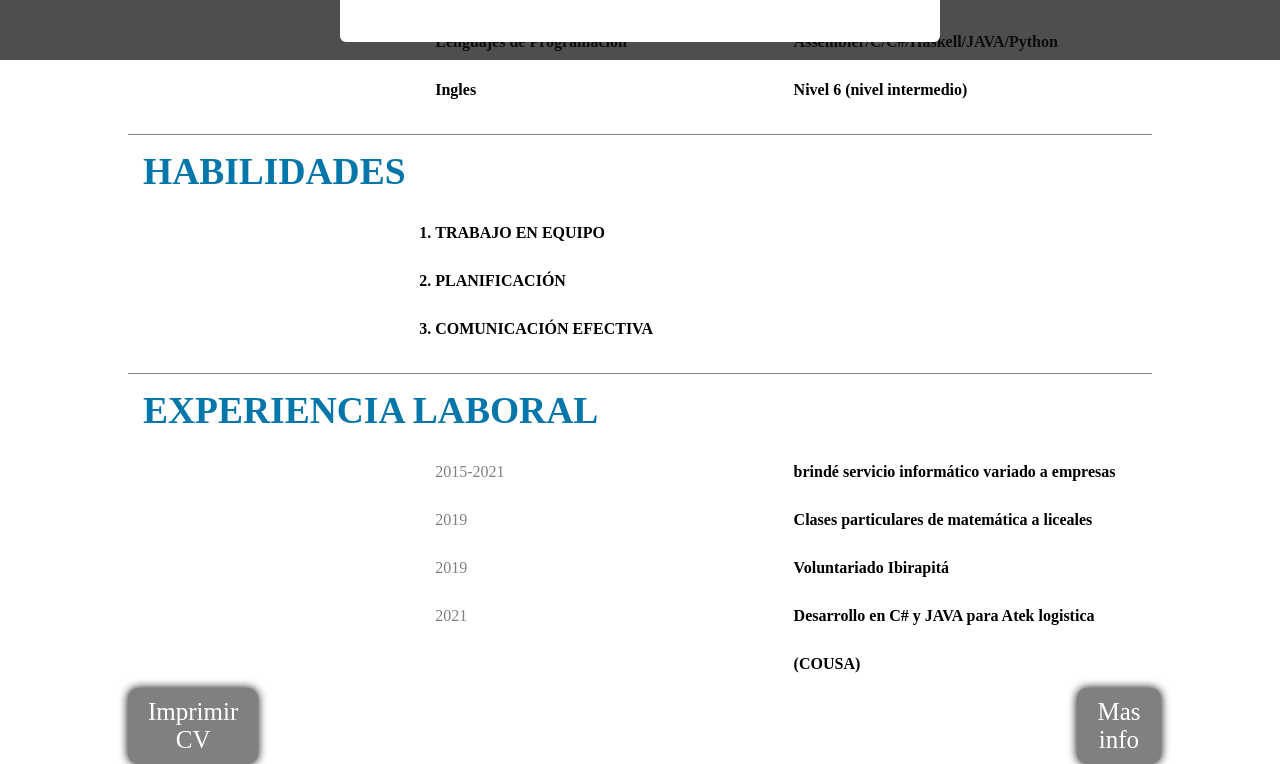
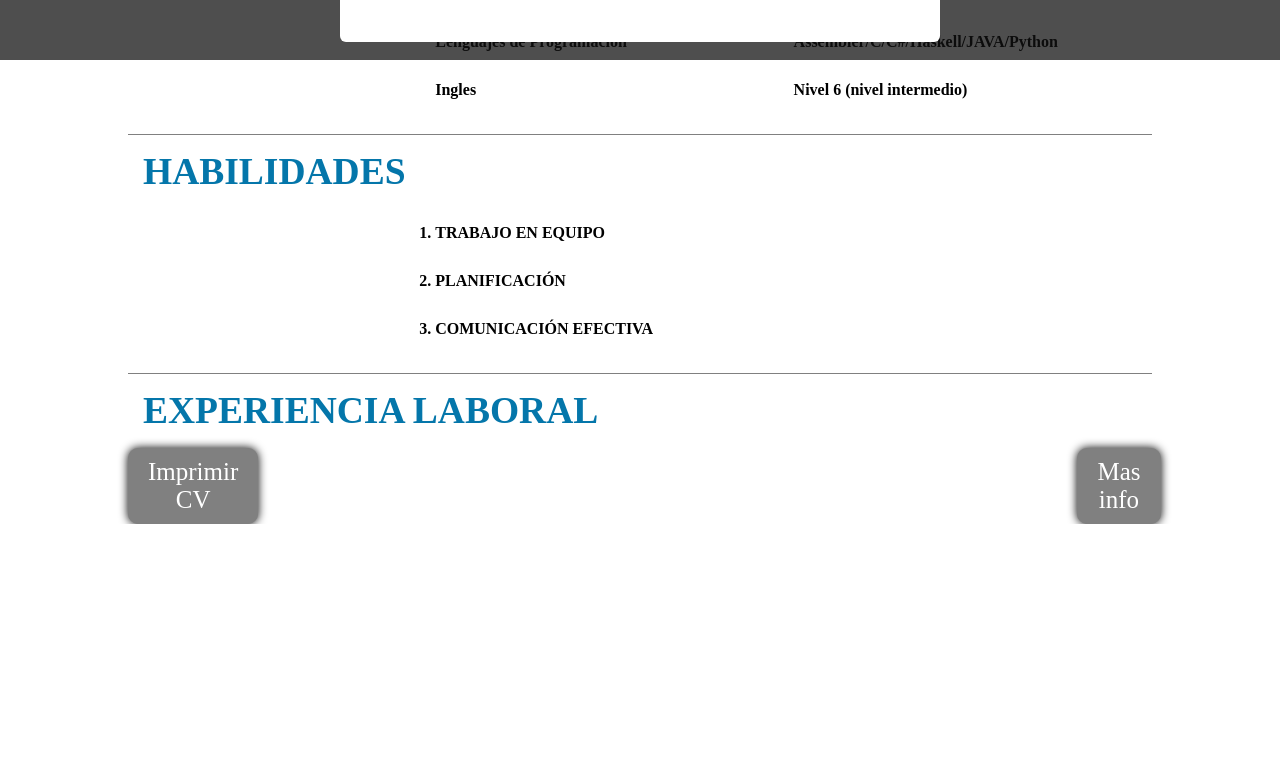
Before and after one commit to ucudal/PW_2021_Website-alupacchino10, a website: page public/index.html in a window 1280 px wide. Shown: the part 740-1504 px from the top of the page. After the commit the page ends 1264 px from the top, so only its background shows below. Drawn offline with Linux system fonts and the light colour scheme; no server answers; some icons are missing.

Commit message:
PullR
PullR

```diff
--- a/public/index.html
+++ b/public/index.html
@@ -1,6 +1,7 @@
 <!DOCTYPE html>
 <html lang="es">
 <head>
+
     <meta charset="UTF-8">
     <meta name="viewport" content="width=device-width, initial-scale=1.0">
     <title>Currículum vitae</title>
@@ -181,33 +182,7 @@
         <i class='bx bxs-hourglass-top'></i>
         <h2>EXPERIENCIA LABORAL</h2>
     </div>
-
-    <div class="exp">
-        <div class="date1">
-            <p>2015-2021</p>
-        </div>
-        <div class="exp1">
-            <p>brindé servicio informático variado a empresas</p>
-        </div>
-        <div class="date2">
-            <p>2019</p>
-        </div>
-        <div class="exp2">
-            <p>Clases particulares de matemática a liceales</p>
-        </div>
-        <div class="date3">
-            <p>2019</p>
-        </div>
-        <div class="exp3">
-            <p>Voluntariado Ibirapitá</p>
-        </div>
-        <div class="date4">
-            <p>2021</p>
-        </div>
-        <div class="exp4">
-            <p>Desarrollo en C# y JAVA para Atek logistica (COUSA)</p>
-        </div>
-    </div>
+    <div id="experiencias"></div>
 
     <ul class="horizontal-list">
         <div class="horizontal-list__item">
@@ -223,7 +198,7 @@
         <!-- Modal content -->
         <div class="modal-content">
           <span class="close">&times;</span>
-          <div id="experiencias"></div>
+          <div id="experiencias2"></div>
         </div>
 
       </div>
--- a/public/main.js
+++ b/public/main.js
@@ -10,7 +10,7 @@ function generarExperiencias(listaExperiencias) {
         var fechaInicio = exp.fechaInicio, fechaFin = exp.fechaFin, empresa = exp.empresa, puesto = exp.puesto, descripcion = exp.descripcion;
         eHtml += "<div class=\"edu\">\n                                <div class=\"edu\">\n                                    <h5>".concat(fechaInicio, " - ").concat(fechaFin, "</h5>\n                                    <h5>").concat(empresa, "</h5>\n                                </div>\n                                <div class=\"text\">\n                                    <h4>").concat(puesto, "</h4>\n                                    <p>").concat(descripcion, "</p>\n                                </div>\n                            </div>");
     });
-    document.getElementById("experiencias").innerHTML = experienciasHtml;
+    document.getElementById("experiencias").innerHTML = eHtml;
 }
 
 function getExperienciaLaboral() {
@@ -19,7 +19,7 @@ function getExperienciaLaboral() {
         if (!res.ok) {
             throw Error("rechazo");
         }
-        return response.json();
+        return res.json();
     }).then
     (function (res) {
         generarExperiencias(res);
```
Also changed, not shown: 2 other files.
